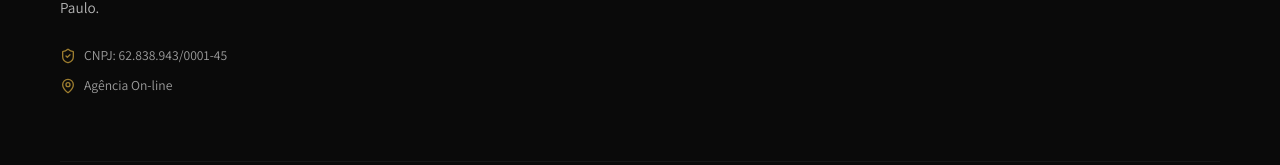
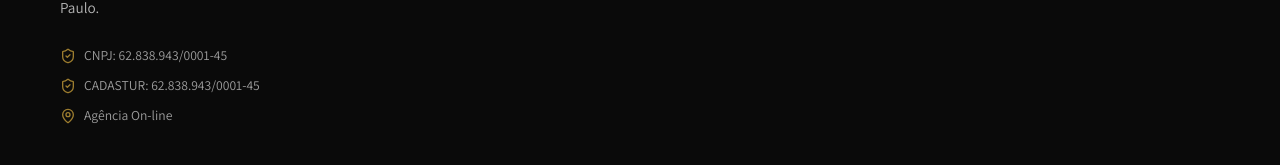
Before and after one commit to giordanoEnzo/BoraProResort, a Next.js app: page / in a window 1280 px wide. Shown: the part 3368-3533 px from the top of the page. Built offline with nearby package versions, Linux system fonts and the light colour scheme; no server answers; the database is empty.

Commit message:
cadastur

```diff
--- a/src/components/Footer.tsx
+++ b/src/components/Footer.tsx
@@ -31,6 +31,10 @@ const Footer = () => {
                         <div style={{ display: 'flex', alignItems: 'center', gap: '0.5rem', opacity: 0.6, fontSize: '0.85rem' }}>
                             <ShieldCheck size={16} color="var(--color-secondary)" />
                             <span>CNPJ: 62.838.943/0001-45</span>
+                        </div>
+                        <div style={{ display: 'flex', alignItems: 'center', gap: '0.5rem', opacity: 0.6, fontSize: '0.85rem', marginTop: '0.5rem' }}>
+                            <ShieldCheck size={16} color="var(--color-secondary)" />
+                            <span>CADASTUR: 62.838.943/0001-45</span>
                         </div>
                         <div style={{ display: 'flex', alignItems: 'center', gap: '0.5rem', opacity: 0.6, fontSize: '0.85rem', marginTop: '0.5rem' }}>
                             <MapPin size={16} color="var(--color-secondary)" />
```
